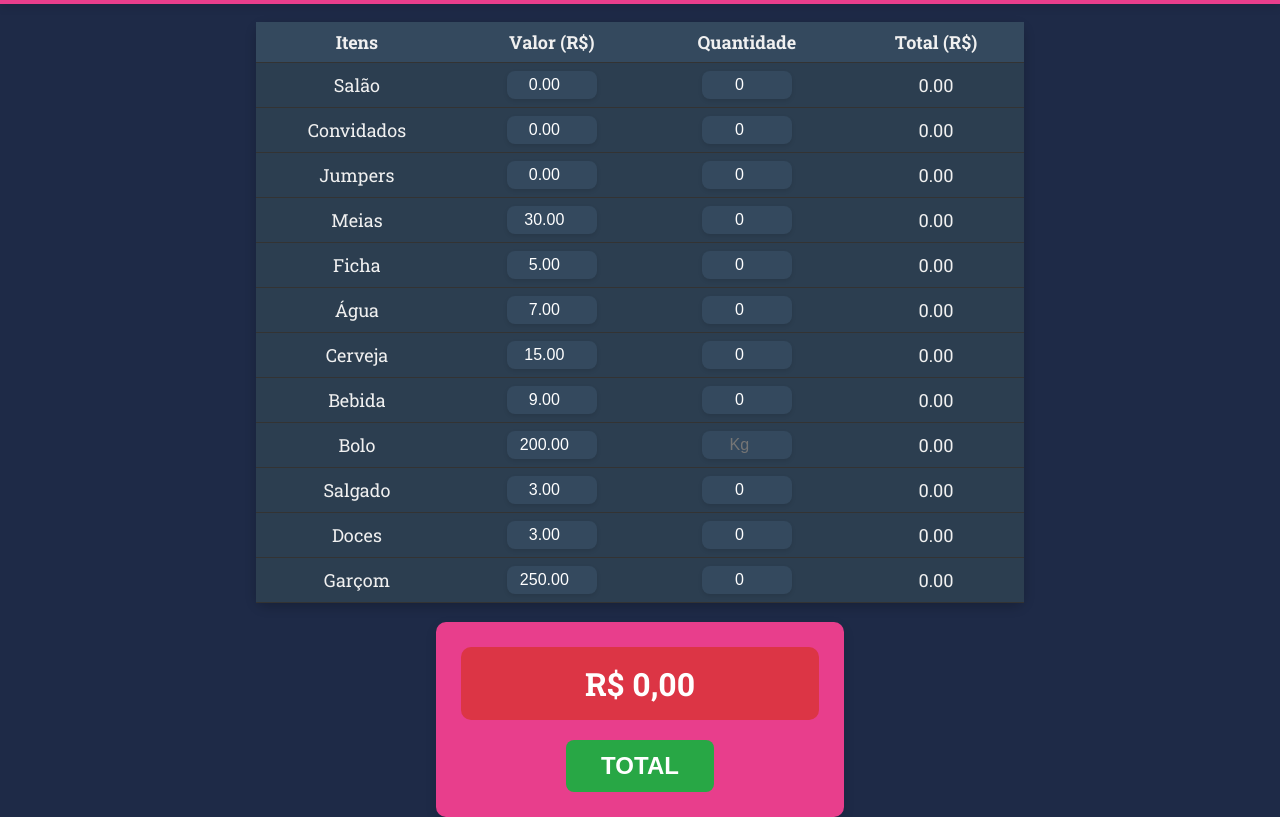
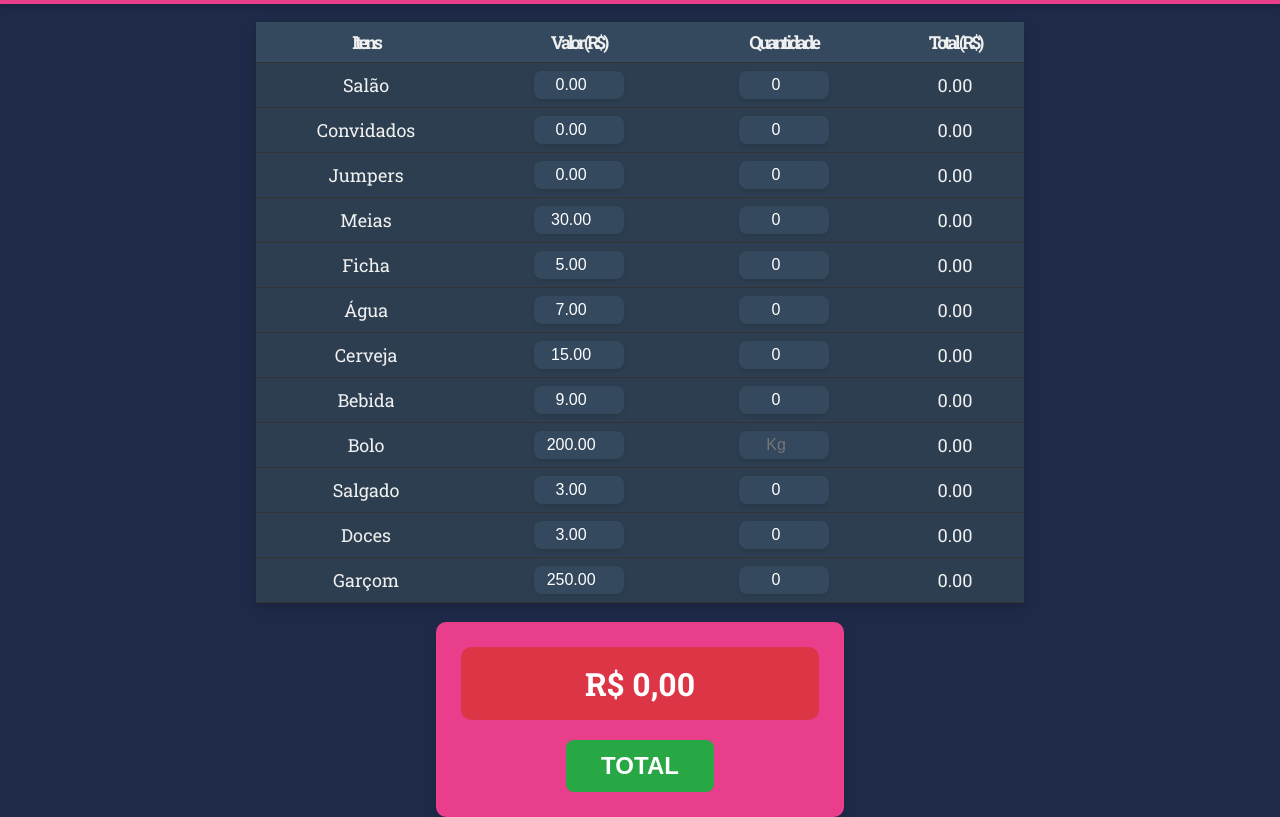
Before and after one commit to Jhonata7/Gerenciador-de-tabela, a plain HTML site: page index.html in a window 1280 px wide. Shown: the part 78-895 px from the top of the page. Drawn offline with Linux system fonts and the light colour scheme.

Commit message:
Atualizar o index.html

```diff
--- a/index.html
+++ b/index.html
@@ -62,7 +62,7 @@
     th {
       background-color: #34495e;
       font-weight: bold;
-      letter-spacing: 0px;
+      letter-spacing: -3px;
     }
 
     td {
```
